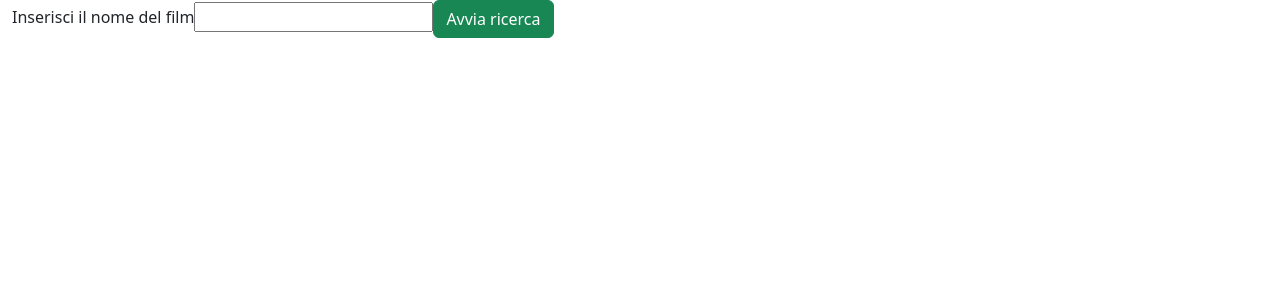
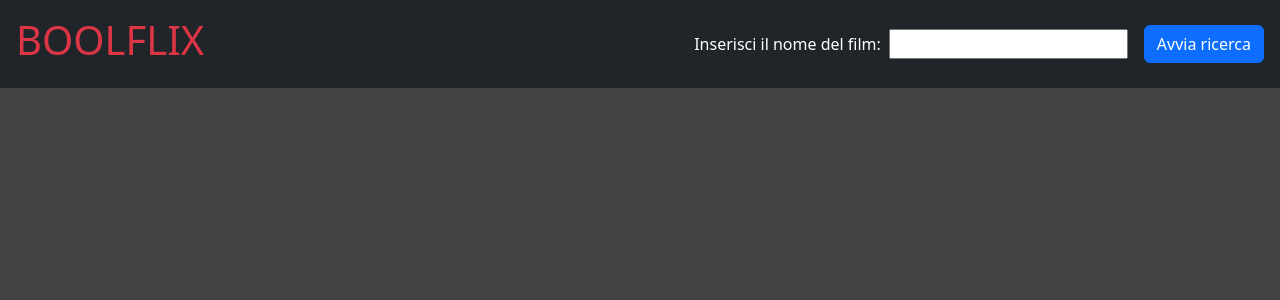
Before and after one commit to MatteoCarbone17/vite-boolflix, a Vue app: page / in a window 1280 px wide. Shown: the top 300 px of the page. Built offline with nearby package versions, Linux system fonts and the light colour scheme.

Commit message:
add css style

```diff
--- a/index.html
+++ b/index.html
@@ -2,6 +2,7 @@
 <html lang="en">
   <head>
     <meta charset="UTF-8" />
+    <!-- font-awesome icon/ remember to install npm -->
     <link rel="stylesheet" href="https://cdnjs.cloudflare.com/ajax/libs/font-awesome/6.2.1/css/all.min.css">
     <meta name="viewport" content="width=device-width, initial-scale=1.0" />
     <title>Boolflix</title>
--- a/src/components/AppHeader.vue
+++ b/src/components/AppHeader.vue
@@ -47,14 +47,21 @@ export default {
 <template>
     <div class="container-fluid">
         <div class="row">
-            <div class="col-12">
-                <label for="">Inserisci il nome del film</label>
-                <input type="text" v-model="store.searchText">
-                <button class="btn btn-success" @click="getMovies(store.searchText)">Avvia ricerca</button>
+            <div class="col-6 bg-dark p-3">
+                <h1 class="text-danger">
+                    BOOLFLIX
+                </h1>
             </div>
-            <div class="col-12">
+            <div class="col-6 bg-dark p-3 d-flex align-items-center justify-content-end">
+                <label class="me-2" for="">Inserisci il nome del film:</label>
+                <input class="me-2" type="text" v-model="store.searchText">
+                <button class="btn btn-primary ms-2" @click="getMovies(store.searchText)">Avvia ricerca</button>
+            </div>
+            <div class="col-12 mt-2">
                 <ul>
+                    <!-- "$data[myCondition ? 'name' : 'title']" ternario esempio -->
                     <li v-for="movie in store.moviesList">
+                        <img :src="getImagePath(movie.backdrop_path)" alt="" srcset="">
                         <h5>
                             Titolo Originale: {{ movie.original_title }} {{ movie.original_name }}
                         </h5>
@@ -71,9 +78,7 @@ export default {
                             <!-- <vue3starRatings v-model="movie.vote_average" /> -->
                             Voto: {{ getRating(movie.vote_average) }}/5
                         </p>
-                        <img :src="getImagePath(movie.backdrop_path)" alt="" srcset="">
                     </li>
-
                 </ul>
             </div>
         </div>
@@ -82,7 +87,8 @@ export default {
 </template>
 
 <style lang="scss" scoped>
-
-
+li{
+    list-style-type: none;
+}
 
 </style>
--- a/src/components/style/general.scss
+++ b/src/components/style/general.scss
@@ -0,0 +1,4 @@
+body{
+    background-color: rgb(67, 67, 67);
+    color: white;
+}
```
